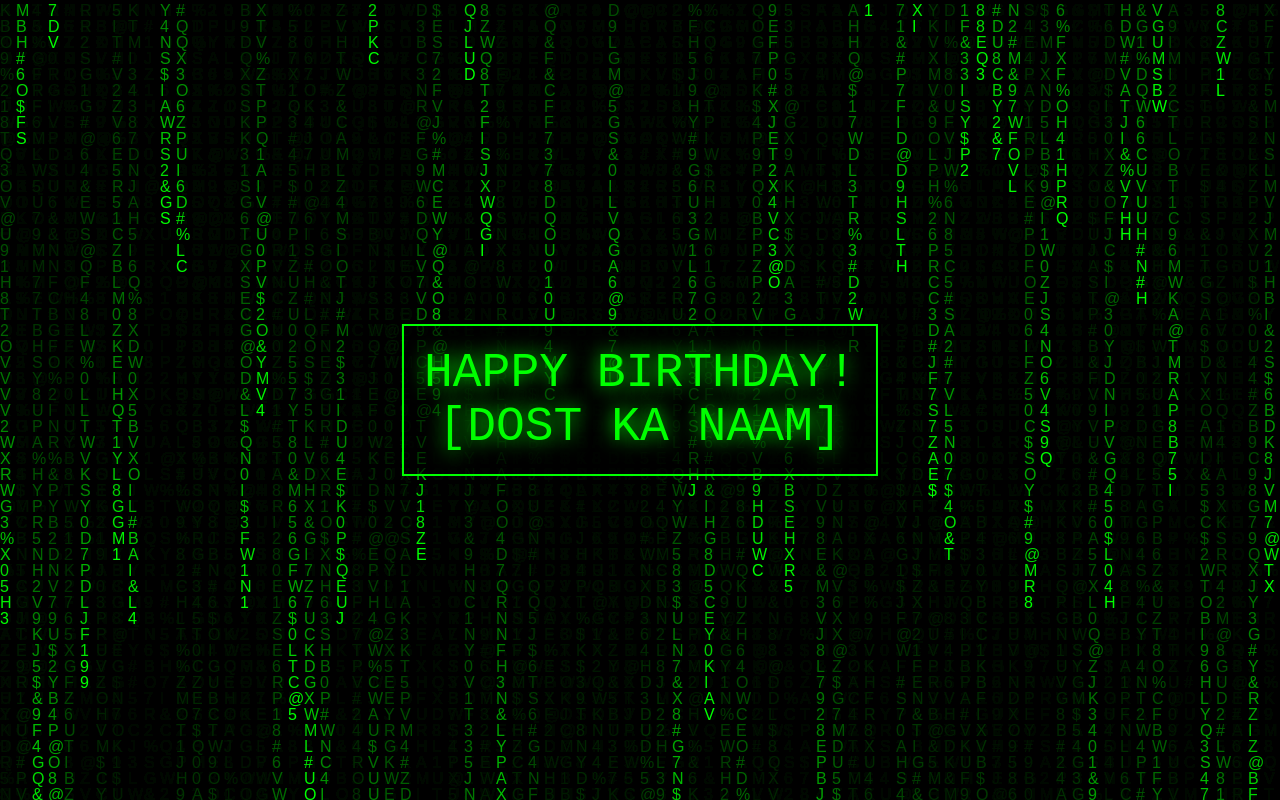
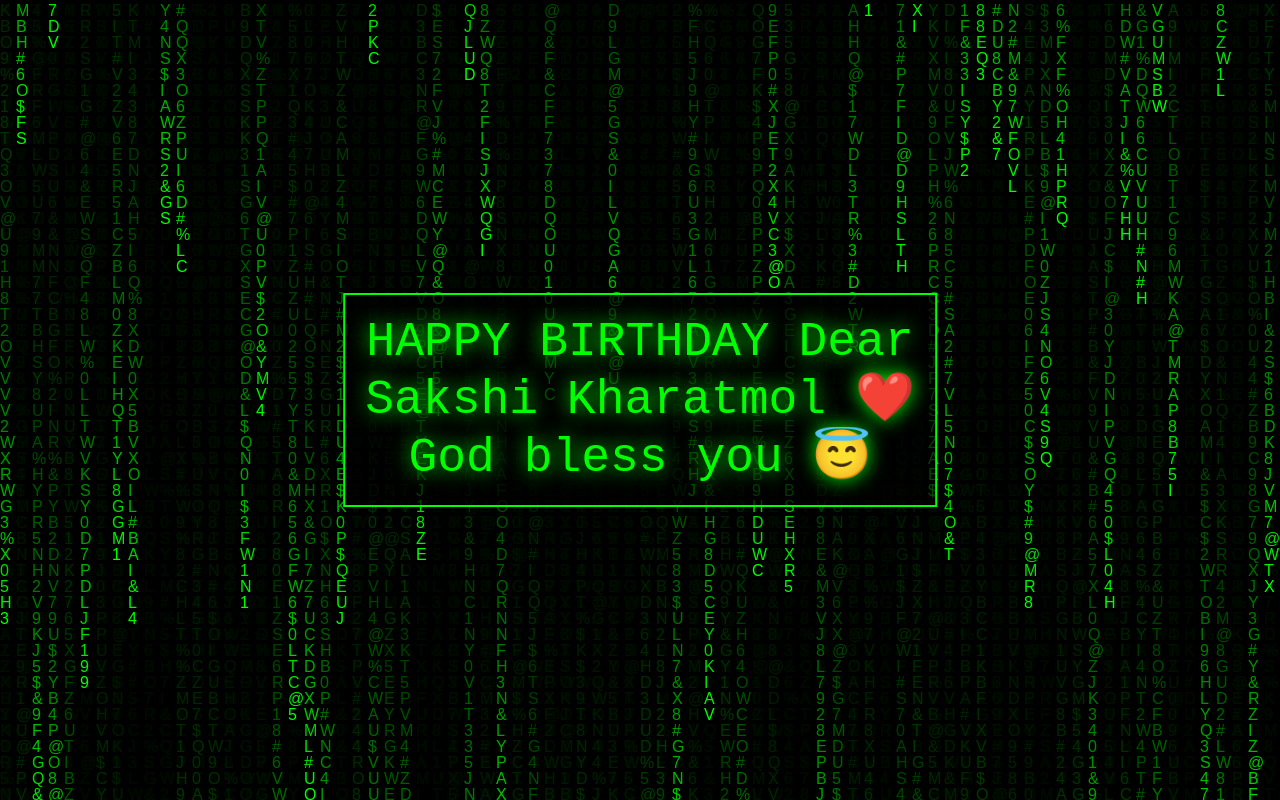
Before and after one commit to kavirajsinghsaini/birthday, a plain HTML site: page index.html in a window 1280 px wide. Drawn offline with Linux system fonts and the light colour scheme.

Commit message:
Update index.html

```diff
--- a/index.html
+++ b/index.html
@@ -24,7 +24,7 @@
 </head>
 <body>
     <canvas id="canvas"></canvas>
-    <div id="message">HAPPY BIRTHDAY! <br> [DOST KA NAAM]</div>
+    <div id="message">HAPPY BIRTHDAY Dear  <br> Sakshi Kharatmol ❤️<br> God bless you 😇 </div>
 
     <script>
         const canvas = document.getElementById('canvas');
```
